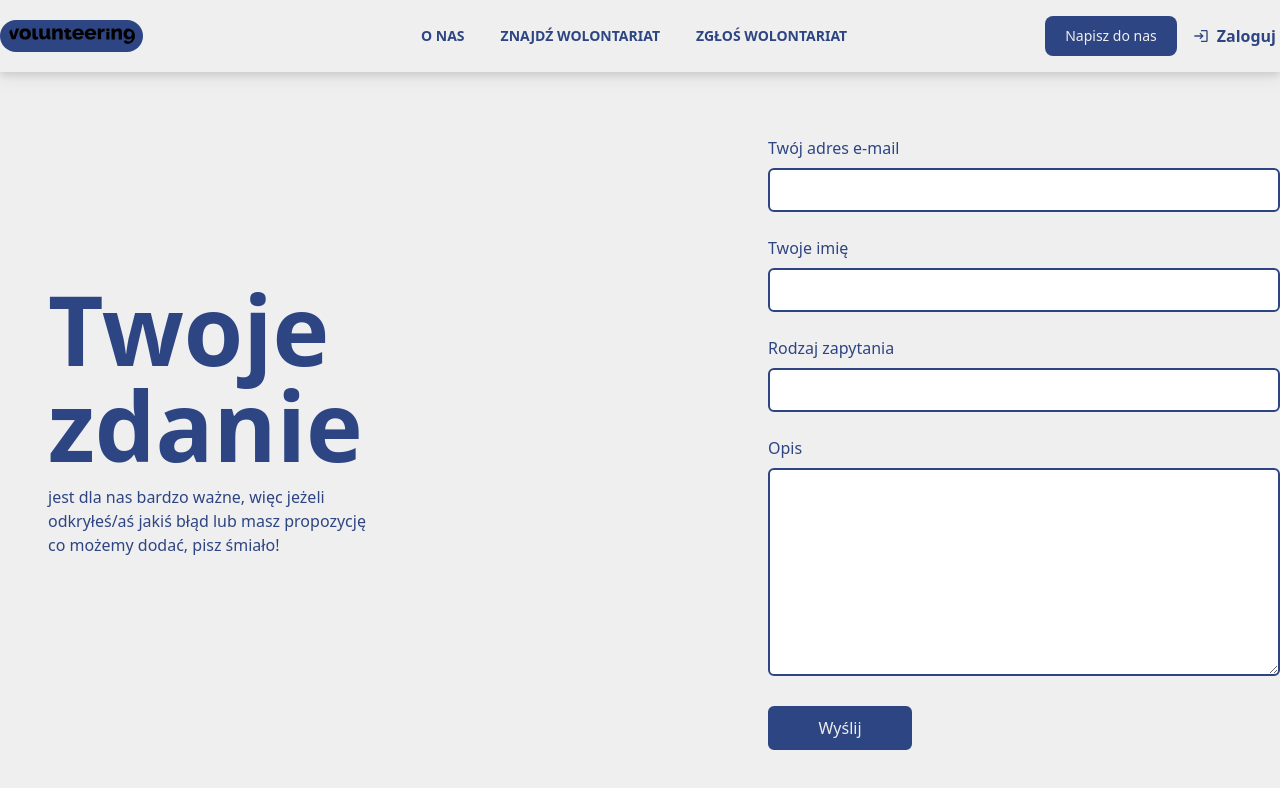
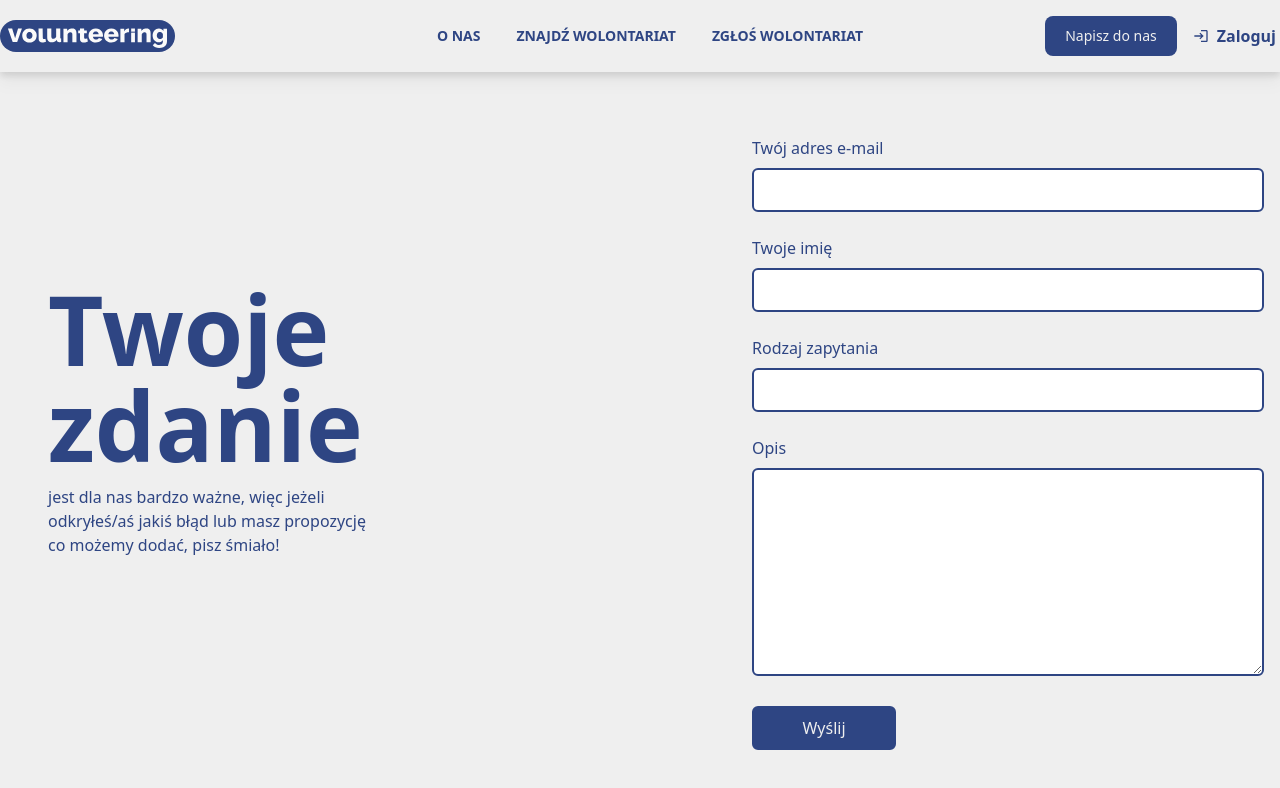
Before and after one commit to style77/volunteering, a Next.js app: page /contact in a window 1280 px wide. Shown: the top 788 px of the page. Built offline with nearby package versions, Linux system fonts and the light colour scheme; no server answers; what tailwindcss-font-inter would draw is missing.

Commit message:
poprawka w navbarze i backdropie

```diff
--- a/components/navbar.tsx
+++ b/components/navbar.tsx
@@ -165,19 +165,22 @@ export const Navbar = () => {
     <>
       <div
         id="user-menu-backdrop"
-        className="h-screen w-screen opacity-0 fixed -z-1"
+        className="h-screen w-screen opacity-0 fixed -z-10"
       ></div>
       <nav
         className="bg-background-color py-2.5 z-20 top-0 left-0 w-full drop-shadow-lg"
         id="nav"
       >
         <div className="container flex justify-between items-center mx-auto">
-          <a href="/" className="flex items-center">
-            <img
-              src="/volunteering.svg"
-              className="h-8 bg-main-color rounded-full px-2 py-2"
-              alt="Volunteering"
-            />
+          <a href="/" className="flex items-center ">
+            <div className="h-8 bg-main-color rounded-full px-2 py-2">
+              <img
+                src="/volunteering.svg"
+                className="h-5"
+                style={{ filter: "invert(0.98)" }}
+                alt="Volunteering"
+              />
+            </div>
           </a>
           <div className="flex md:order-2">
             <Link href="/contact">
--- a/pages/contact.tsx
+++ b/pages/contact.tsx
@@ -64,7 +64,7 @@ const Contact: NextPage = () => {
           </h6>
         </div>
         <div className="flex basis-1/3"></div>
-        <div className="flex basis-1/3 -mt-32 w-full">
+        <div className="flex basis-1/3 -mt-32 w-full mr-4">
           <form onSubmit={handleSubmit} ref={form} className="ml-12">
             <div className="mb-6">
               <label
```
